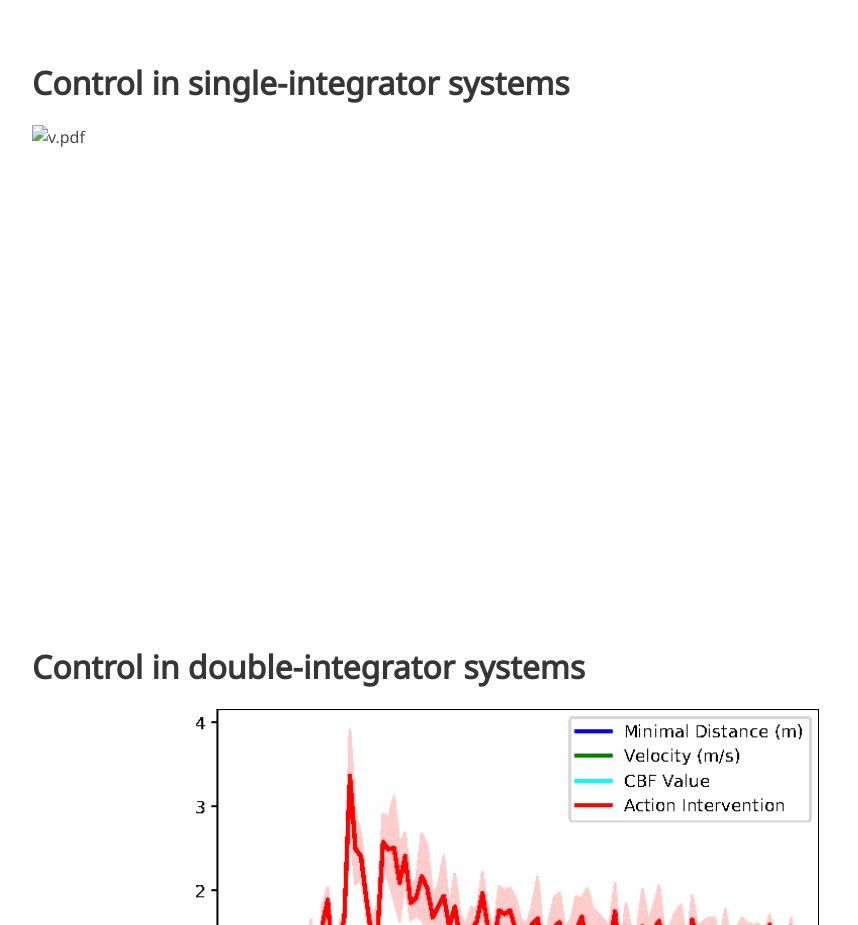
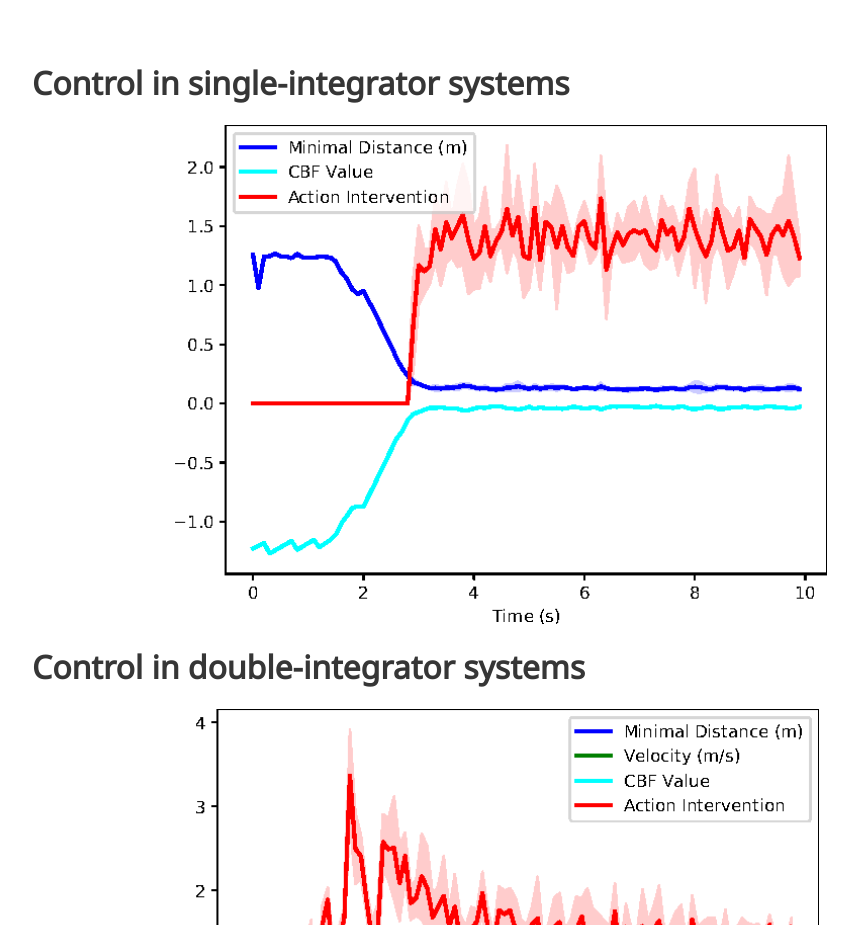
Before and after one commit to MIT-REALM/nerf-cbf, a plain HTML site: page index.html in a window 1280 px wide. Shown: the part 1820-2745 px from the top of the page, without its empty margins (140-998 px from the left). Drawn offline with nearby package versions, Linux system fonts and the light colour scheme; some icons are missing; a web font is replaced by a local one.

Commit message:
Update index.html

```diff
--- a/index.html
+++ b/index.html
@@ -117,7 +117,7 @@
               </span>
               <!-- Code Link. -->
               <span class="link-block">
-                <a href="https://github.com/MIT-REALM/TODO"
+                <a href="https://github.com/oscartong2001/nerf_cbf_controller"
                    class="external-link button is-normal is-rounded is-dark">
                   <span class="icon">
                       <i class="fab fa-github"></i>
@@ -188,9 +188,9 @@
       <div class="column">
         <div class="content">
           <h2 class="title is-3">Control in single-integrator systems</h2>
-          <img src="./static/images/v.pdf"
+          <img src="./static/images/v.png"
             class="center-image simulation-image"
-            alt="v.pdf"/>
+            alt="v.png"/>
         </div>
       </div>
       <!--/ Control in single-integrator systems -->
```
